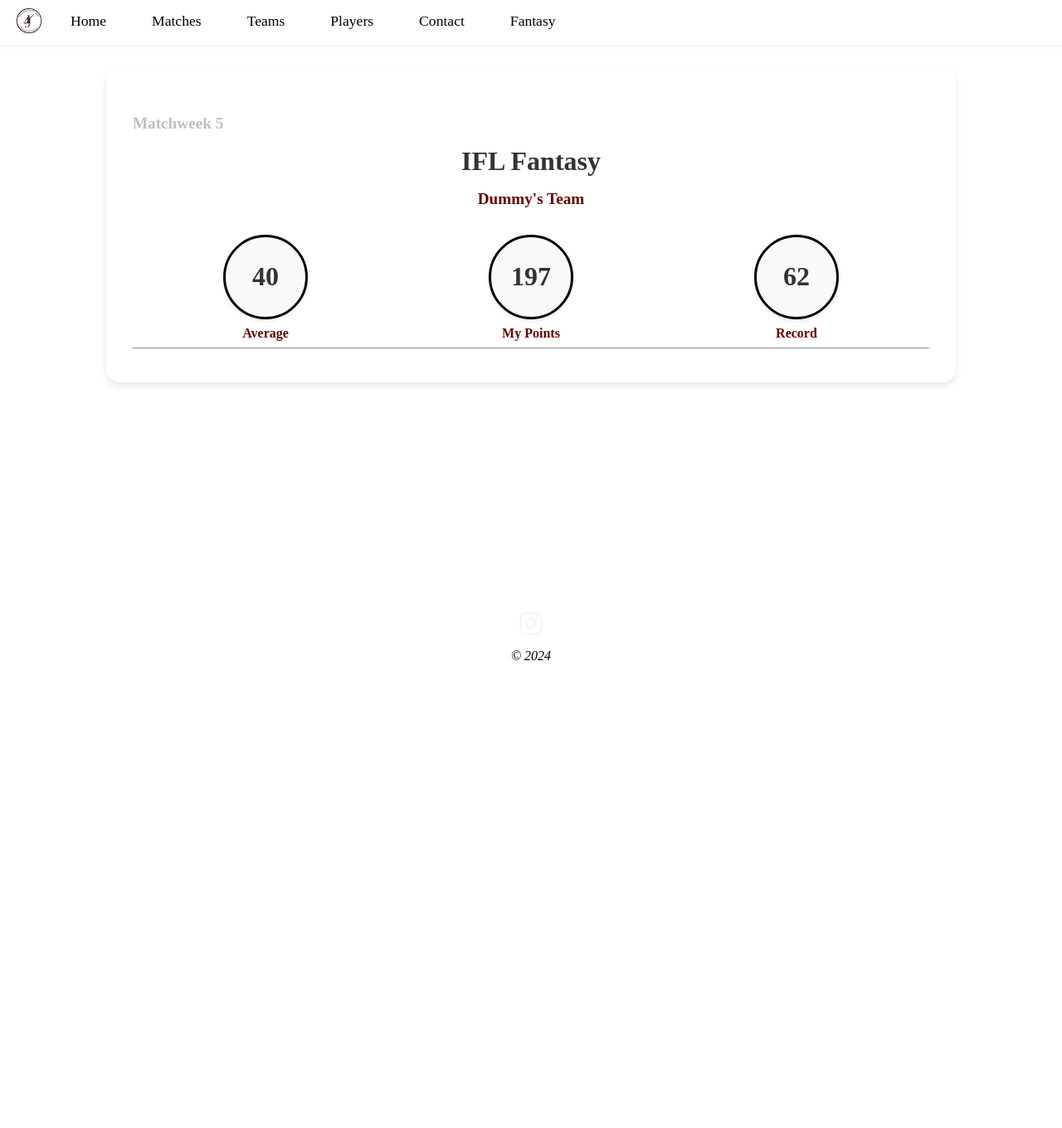
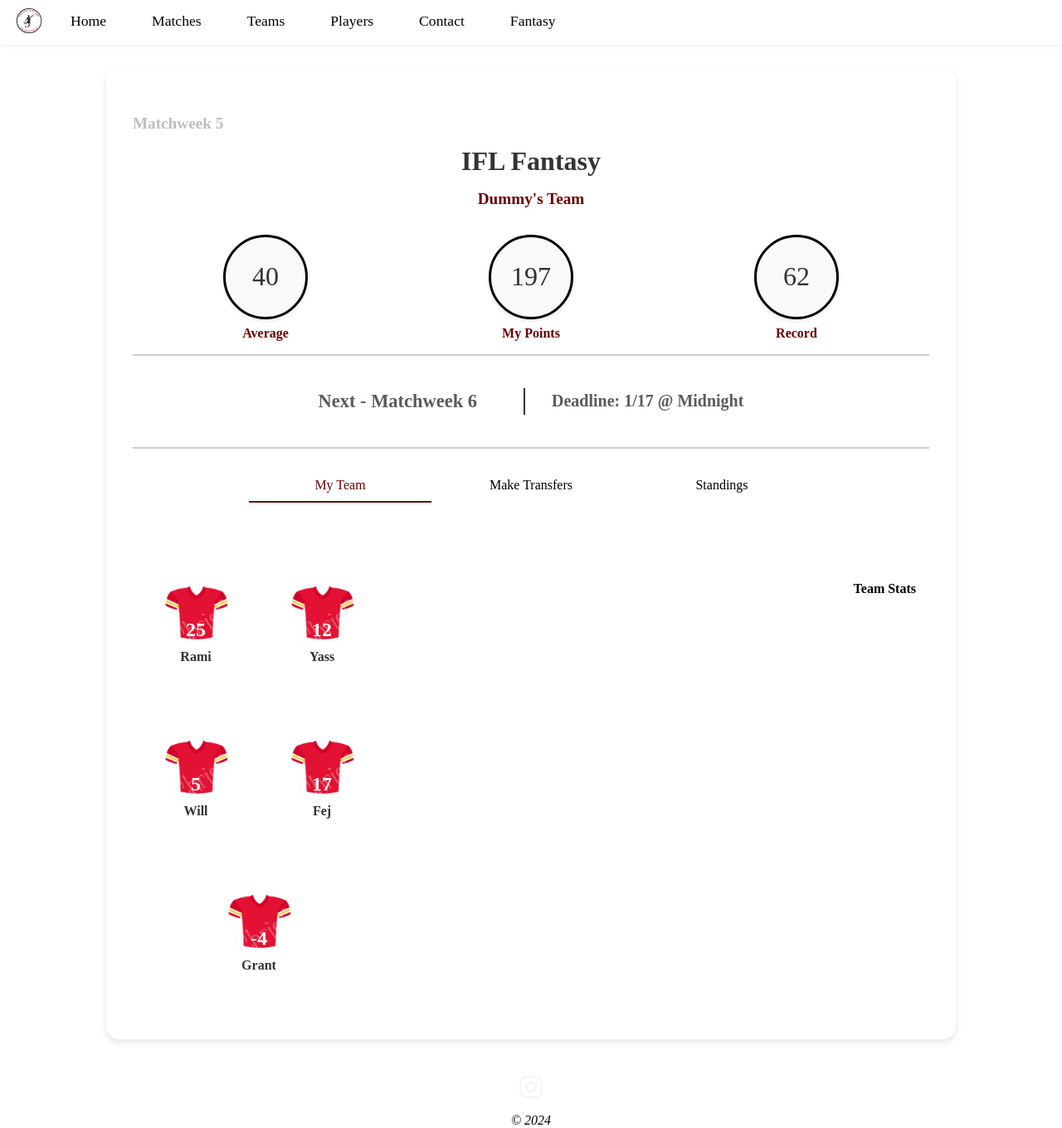
Before and after one commit to Fejiroisaacs/Haverford-IFL, a FastAPI app: page /fantasy in a window 1280 px wide. Shown: the whole page at 83% size. Before the commit the page ends 796 px from the top, so only its background shows below. Run offline with FastAPI, Linux system fonts and the light colour scheme; parts of the project's set-up code (start-up, migrations or seed data) failed here and were passed over.

Commit message:
added more to fantasy page

```diff
--- a/routers/fantasy.py
+++ b/routers/fantasy.py
@@ -25,7 +25,7 @@ def get_user_data():
         'Average': 40,
         'curr_pts' : 197,
         'record': 62,
-        'team': ['Rami', 'Yass', 'Kab', 'Fej', 'Grant'],
+        'team': [('Rami', 25), ('Yass', 12), ('Will', 5), ('Fej', 17), ('Grant', -4)],
         'MW': 5,
         'Deadline': '1/17'
     }
--- a/templates/fantasy.html
+++ b/templates/fantasy.html
@@ -3,6 +3,8 @@
 {% block title %}Fantasy{% endblock %}
 
 {% block content %}
+<link rel="stylesheet" href="/static/table.css">
+<link rel="stylesheet" href="/static/displays.css">
 <link rel="stylesheet" href="/static/fantasy.css">
 
 {% if user is not none and 'user_id' in user.keys() %}
@@ -26,15 +28,98 @@
                 <h4 class='pt-label'>Record</h4>
             </div>
         </div>
-        <hr>
+        <hr style='margin-top: 1rem;'>
+        <div class='deadline'>
+            <h3>Next - Matchweek {{data['MW']+1}}</h3>
+            <div class='vertic-line'></div>
+            <span class='deadline-time'> Deadline: {{data['Deadline']}} @ Midnight</span>
+        </div>
+
+        <hr style='margin-bottom: 1rem;'>
+
+        <div class="options-container">
+            <div class="option" id="team-option" onclick="showContent('team')">My Team</div>
+            <div class="option" id="transfers-option" onclick="showContent('transfers')">Make Transfers</div>
+            <div class="option" id="standings-option" onclick="showContent('standings')">Standings</div>
+        </div>
+
+        <div id="team" class="fantasy-content">
+            <div class='team-section'>
+                <div class="team">
+                    <div class="team-sec">
+                        {% for player in data['team'][0:2] %}
+                        <div class="player">
+                            <div class="shirt">
+                                <img src="/static/Images/Elements/shirt.png" alt="Shirt">
+                                <p class="number">{{ player[1] }}</p>
+                            </div>
+                            <p class="name">{{ player[0] }}</p>
+                        </div>
+                        {% endfor %}
+                    </div>
+                    <div class="team-sec">
+                        {% for player in data['team'][2:4] %}
+                        <div class="player">
+                            <div class="shirt">
+                                <img src="/static/Images/Elements/shirt.png" alt="Shirt">
+                                <p class="number">{{ player[1] }}</p>
+                            </div>
+                            <p class="name">{{ player[0] }}</p>
+                        </div>
+                        {% endfor %}
+                    </div>
+                    <div class="team-sec">
+                        {% set player = data['team'][-1]%}
+                        <div class="player">
+                            <div class="shirt">
+                                <img src="/static/Images/Elements/shirt.png" alt="Shirt">
+                                <p class="number">{{ player[1] }}</p>
+                            </div>
+                            <p class="name">{{ player[0] }}</p>
+                        </div>
+                    </div>
+                </div>
+
+                <div class="team-stats">
+                    <h4>Team Stats</h4>
+
+                </div>
+
+            </div>
+        </div>
+
+        <div id="transfers" class="fantasy-content" style="display: none;"></div>
+        <div id="standings" class="fantasy-content" style="display: none;"></div>
+
     </div>
+
 {% else %}
     <h1>Please login to access this page</h1>
 {% endif %}
 
-<style>
+<script>
 
+    let activeContent = 'team';
 
-</style>
+    function showContent(section) {
+        document.getElementById('team').style.display = 'none';
+        document.getElementById('transfers').style.display = 'none';
+        document.getElementById('standings').style.display = 'none';
+
+        document.getElementById(section).style.display = 'block';
+
+        document.getElementById('team-option').classList.remove('active');
+        document.getElementById('transfers-option').classList.remove('active');
+        document.getElementById('standings-option').classList.remove('active');
+
+        document.getElementById(`${section}-option`).classList.add('active');
+
+        activeContent = section;
+    }
+
+    document.addEventListener('DOMContentLoaded', function() {
+        showContent('team');
+    });
+</script>
 
 {% endblock %}
--- a/templates/static/fantasy.css
+++ b/templates/static/fantasy.css
@@ -61,20 +61,137 @@
     color: #670000;
 }
 
+.vertic-line {
+    border-left: 2px solid #000;
+    height: 2rem;
+    margin: 0 2rem;
+    margin-left: 3.5rem;
+    color: #333;
+}
 
-/* Responsive Design */
+.deadline-time {
+    font-size: 1.25rem;
+    font-weight: bold;
+}
+
+.deadline {
+    font-size: 1.2rem;
+    margin: 1rem 0;
+    color: #333;
+    display: flex;
+    justify-content: center;
+    align-items: center;
+    opacity: 0.8;
+}
+
+
+.fantasy-content {
+    padding: 1rem;
+    text-align: center;
+}
+
+.team {
+    display: flex;
+    flex-direction: column;
+    gap: 2rem;
+    align-items: center;
+}
+
+.team-sec {
+    display: flex;
+    justify-content: center;
+    gap: 2rem;
+}
+
+.player {
+    display: flex;
+    flex-direction: column;
+    align-items: center;
+    background-color: transparent;
+    padding: 1rem;
+    border-radius: 0.5rem;
+    width: 120px;
+    box-sizing: border-box;
+    transition: transform 0.3s ease, box-shadow 0.3s ease;
+}
+
+.player:hover {
+    transform: scale(1.1);
+    box-shadow: 0 4px 15px rgba(0, 0, 0, 0.3);
+}
+
+
+.shirt {
+    position: relative;
+    width: 80px;
+    height: 80px;
+    z-index: 1;
+}
+
+.shirt img {
+    width: 100%;
+    height: 100%;
+    background: none;
+}
+
+.number {
+    position: absolute;
+    top: 50%;
+    left: 50%;
+    transform: translate(-50%, -50%);
+    font-size: 1.5rem;
+    font-weight: bold;
+    color: #fff;
+    z-index: 2;
+}
+
+.name {
+    margin-top: 0.5rem;
+    font-size: 1rem;
+    font-weight: bold;
+    color: #333;
+    z-index: 3;
+}
+
+
+.team-section{
+    display: flex;
+    justify-content: space-between;
+    gap: 2rem;
+    margin-top: 2rem;
+}
+
 @media (max-width: 768px) {
     .container {
-        width: 94%;
+        width: 90%;
         padding: 1.5rem;
+        font-size: 11px;
     }
 
-    .points-container {
-        flex-direction: column;
-        align-items: center;
+    .container h1{
+        font-size: 1.8rem;
     }
 
+    .mw {
+        font-size: 1rem;
+    }
+
+    .title {
+        font-size: 1.8rem;
+    }
+
+    .pt {
+        padding: 1rem;
+        width: 1.7rem;
+        height: 1.7rem;
+    }
+    .deadline{
+        font-size: 1rem;
+    }
     .points {
         margin-bottom: 1rem;
     }
+    .team-section{
+        display: block;
+    }
 }
--- a/templates/static/table.css
+++ b/templates/static/table.css
@@ -73,11 +73,7 @@ td:first-child, th:first-child {
 
 @import url('https://fonts.googleapis.com/css2?family=Roboto:wght@400;500;700;900&display=swap');
 
-*,
-*::before,
-*::after {
-  box-sizing: border-box;
-}
+
 
 .sec-center {
   margin-top: 1rem;
```
Also changed, not shown: templates/static/Images/Elements/shirt.png (added).
